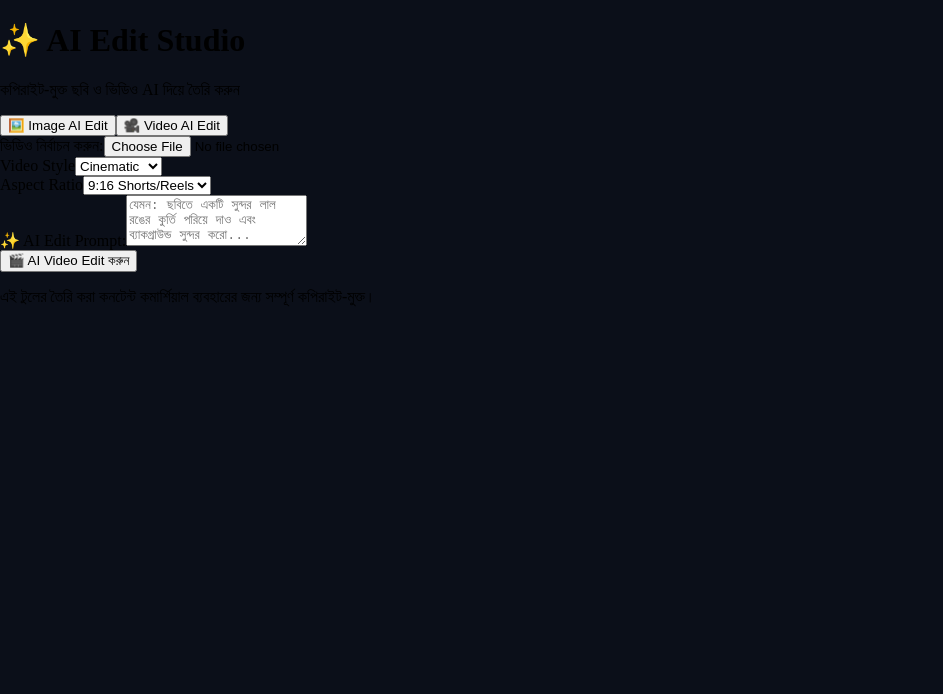
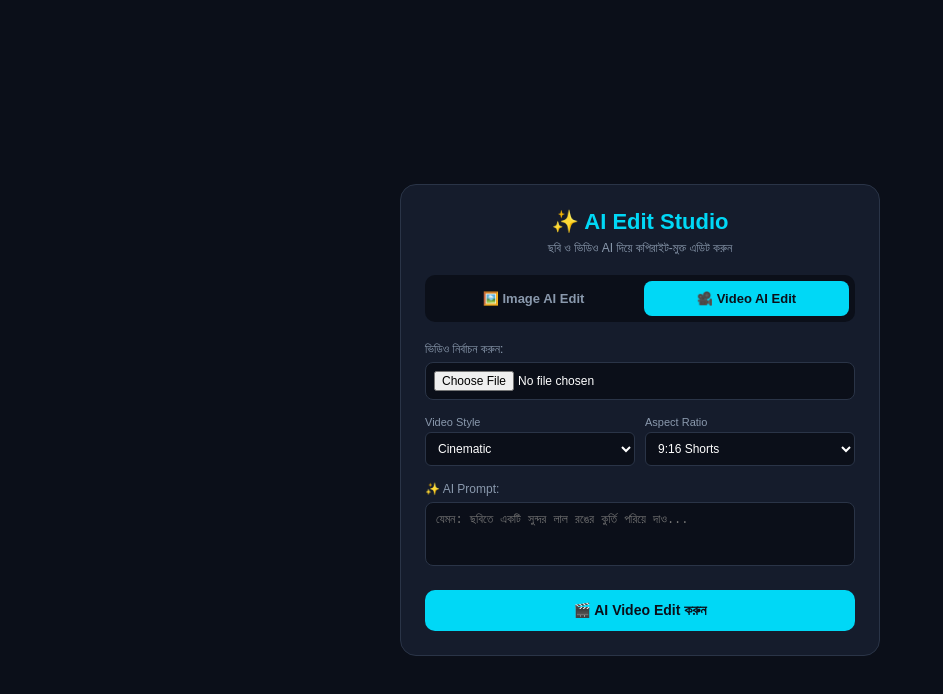
Before and after one commit to Rahyl1/ai-edit-studio-v2, a Next.js app: page / in a window 1280 px wide. Both pictures are taken after a click on the button "🎥 Video AI Edit". Shown: the top 694 px of the page, without its empty margins (0-943 px from the left). Built offline with nearby package versions, Linux system fonts and the light colour scheme.

Commit message:
Refactor Home component for improved UI
Updated styling and structure for better UI consistency. Removed unused resolution state and adjusted prompt input and button styles.

```diff
--- a/app/page.js
+++ b/app/page.js
@@ -3,17 +3,15 @@
 import { useState } from "react";
 
 export default function Home() {
-  const [activeTab, setActiveTab] = useState("image"); // "image" or "video"
+  const [activeTab, setActiveTab] = useState("image");
   const [file, setFile] = useState(null);
   const [preview, setPreview] = useState(null);
   const [prompt, setPrompt] = useState("");
   const [videoStyle, setVideoStyle] = useState("Cinematic");
   const [aspectRatio, setAspectRatio] = useState("9:16");
-  const [resolution, setResolution] = useState("720p");
   const [loading, setLoading] = useState(false);
   const [result, setResult] = useState(null);
 
-  // Quick prompt presets for users
   const presets = [
     "👗 Change outfit to elegant designer kurti",
     "✨ Add cinematic lighting and 8k realistic polish",
@@ -39,7 +37,6 @@ export default function Home() {
     setResult(null);
 
     try {
-      // Append safety & copyright-free parameters to prompt
       const enhancedPrompt = `${prompt.trim()}, copyright-free original creation, highly detailed, 8k resolution, photorealistic`;
 
       const res = await fetch("/api/edit", {
@@ -50,7 +47,6 @@ export default function Home() {
           isVideo: activeTab === "video",
           style: videoStyle,
           aspectRatio,
-          resolution,
         }),
       });
 
@@ -70,108 +66,86 @@ export default function Home() {
   };
 
   return (
-    <div className="min-h-screen bg-slate-950 text-white flex flex-col items-center justify-center p-4">
-      <div className="w-full max-w-xl bg-slate-900 border border-slate-800 rounded-2xl p-6 shadow-2xl">
+    <div style={{ backgroundColor: "#0b0f19", color: "#ffffff", minHeight: "100vh", display: "flex", justifyContent: "center", alignItems: "center", padding: "20px", fontFamily: "sans-serif" }}>
+      <div style={{ backgroundColor: "#151c2c", border: "1px solid #2a3447", borderRadius: "16px", padding: "24px", width: "100%", maxWidth: "480px", boxSizing: "border-box" }}>
 
         {/* Header */}
-        <div className="text-center mb-6">
-          <h1 className="text-2xl font-bold text-cyan-400 flex items-center justify-center gap-2">
-            ✨ AI Edit Studio
-          </h1>
-          <p className="text-xs text-slate-400 mt-1">
-            কপিরাইট-মুক্ত ছবি ও ভিডিও AI দিয়ে তৈরি করুন
-          </p>
+        <div style={{ textAlign: "center", marginBottom: "20px" }}>
+          <h1 style={{ color: "#00d8f6", fontSize: "22px", margin: "0 0 6px 0" }}>✨ AI Edit Studio</h1>
+          <p style={{ color: "#8a99ad", fontSize: "12px", margin: 0 }}>ছবি ও ভিডিও AI দিয়ে কপিরাইট-মুক্ত এডিট করুন</p>
         </div>
 
-        {/* Tab Switcher */}
-        <div className="grid grid-cols-2 gap-2 bg-slate-950 p-1.5 rounded-xl mb-6">
+        {/* Tab Buttons */}
+        <div style={{ display: "flex", gap: "8px", backgroundColor: "#0b0f19", padding: "6px", borderRadius: "10px", marginBottom: "20px" }}>
           <button
             onClick={() => { setActiveTab("image"); setResult(null); }}
-            className={`py-2 text-sm font-medium rounded-lg transition ${
-              activeTab === "image"
-                ? "bg-cyan-500 text-slate-950 shadow-md font-bold"
-                : "text-slate-400 hover:text-white"
-            }`}
+            style={{ flex: 1, padding: "10px", borderRadius: "8px", border: "none", backgroundColor: activeTab === "image" ? "#00d8f6" : "transparent", color: activeTab === "image" ? "#0b0f19" : "#8a99ad", fontWeight: "bold", cursor: "pointer", fontSize: "13px" }}
           >
             🖼️ Image AI Edit
           </button>
           <button
             onClick={() => { setActiveTab("video"); setResult(null); }}
-            className={`py-2 text-sm font-medium rounded-lg transition ${
-              activeTab === "video"
-                ? "bg-cyan-500 text-slate-950 shadow-md font-bold"
-                : "text-slate-400 hover:text-white"
-            }`}
+            style={{ flex: 1, padding: "10px", borderRadius: "8px", border: "none", backgroundColor: activeTab === "video" ? "#00d8f6" : "transparent", color: activeTab === "video" ? "#0b0f19" : "#8a99ad", fontWeight: "bold", cursor: "pointer", fontSize: "13px" }}
           >
             🎥 Video AI Edit
           </button>
         </div>
 
-        {/* File Upload */}
-        <div className="mb-4">
-          <label className="block text-xs text-slate-400 mb-2 font-medium">
+        {/* File Select */}
+        <div style={{ marginBottom: "16px" }}>
+          <label style={{ display: "block", fontSize: "12px", color: "#8a99ad", marginBottom: "6px" }}>
             {activeTab === "image" ? "ছবি নির্বাচন করুন:" : "ভিডিও নির্বাচন করুন:"}
           </label>
           <input
             type="file"
             accept={activeTab === "image" ? "image/*" : "video/*"}
             onChange={handleFileChange}
-            className="w-full text-xs text-slate-300 bg-slate-950 border border-slate-800 rounded-lg p-2.5 file:mr-3 file:py-1 file:px-3 file:rounded-md file:border-0 file:bg-slate-800 file:text-cyan-400 hover:file:bg-slate-700 cursor-pointer"
+            style={{ width: "100%", backgroundColor: "#0b0f19", border: "1px solid #2a3447", color: "#fff", padding: "8px", borderRadius: "8px", boxSizing: "border-box", fontSize: "12px" }}
           />
         </div>
 
-        {/* Preview Section */}
+        {/* Preview */}
         {preview && (
-          <div className="mb-4 rounded-xl overflow-hidden border border-slate-800 max-h-48 flex justify-center bg-slate-950">
+          <div style={{ marginBottom: "16px", textAlign: "center", backgroundColor: "#0b0f19", padding: "10px", borderRadius: "8px", border: "1px solid #2a3447" }}>
             {activeTab === "image" ? (
-              <img src={preview} alt="Upload preview" className="object-contain h-48" />
+              <img src={preview} alt="Preview" style={{ maxHeight: "180px", maxWidth: "100%", borderRadius: "6px" }} />
             ) : (
-              <video src={preview} controls className="h-48" />
+              <video src={preview} controls style={{ maxHeight: "180px", maxWidth: "100%", borderRadius: "6px" }} />
             )}
           </div>
         )}
 
-        {/* Video Extra Controls */}
+        {/* Video Options */}
         {activeTab === "video" && (
-          <div className="grid grid-cols-2 gap-3 mb-4">
-            <div>
-              <label className="block text-xs text-slate-400 mb-1">Video Style</label>
-              <select
-                value={videoStyle}
-                onChange={(e) => setVideoStyle(e.target.value)}
-                className="w-full bg-slate-950 border border-slate-800 rounded-lg p-2 text-xs text-slate-200"
-              >
+          <div style={{ display: "flex", gap: "10px", marginBottom: "16px" }}>
+            <div style={{ flex: 1 }}>
+              <label style={{ display: "block", fontSize: "11px", color: "#8a99ad", marginBottom: "4px" }}>Video Style</label>
+              <select value={videoStyle} onChange={(e) => setVideoStyle(e.target.value)} style={{ width: "100%", backgroundColor: "#0b0f19", border: "1px solid #2a3447", color: "#fff", padding: "8px", borderRadius: "6px", fontSize: "12px" }}>
                 <option>Cinematic</option>
                 <option>Anime</option>
                 <option>3D Render</option>
-                <option>Realistic</option>
               </select>
             </div>
-            <div>
-              <label className="block text-xs text-slate-400 mb-1">Aspect Ratio</label>
-              <select
-                value={aspectRatio}
-                onChange={(e) => setAspectRatio(e.target.value)}
-                className="w-full bg-slate-950 border border-slate-800 rounded-lg p-2 text-xs text-slate-200"
-              >
-                <option>9:16 Shorts/Reels</option>
-                <option>16:9 Landscape</option>
-                <option>1:1 Square</option>
+            <div style={{ flex: 1 }}>
+              <label style={{ display: "block", fontSize: "11px", color: "#8a99ad", marginBottom: "4px" }}>Aspect Ratio</label>
+              <select value={aspectRatio} onChange={(e) => setAspectRatio(e.target.value)} style={{ width: "100%", backgroundColor: "#0b0f19", border: "1px solid #2a3447", color: "#fff", padding: "8px", borderRadius: "6px", fontSize: "12px" }}>
+                <option>9:16 Shorts</option>
+                <option>16:9 Wide</option>
               </select>
             </div>
           </div>
         )}
 
-        {/* Quick Presets for Image */}
+        {/* Presets */}
         {activeTab === "image" && (
-          <div className="mb-3">
-            <span className="text-[10px] text-slate-400 block mb-1.5">দ্রুত সিলেক্ট করুন (Preset):</span>
-            <div className="flex flex-wrap gap-1.5">
+          <div style={{ marginBottom: "16px" }}>
+            <span style={{ fontSize: "11px", color: "#8a99ad", display: "block", marginBottom: "6px" }}>দ্রুত সিলেক্ট করুন (Presets):</span>
+            <div style={{ display: "flex", flexDirection: "column", gap: "6px" }}>
               {presets.map((p, idx) => (
                 <button
                   key={idx}
                   onClick={() => setPrompt(p.replace(/^[^\s]+\s/, ""))}
-                  className="text-[11px] bg-slate-950 hover:bg-slate-800 text-slate-300 border border-slate-800 rounded-md px-2.5 py-1 transition"
+                  style={{ backgroundColor: "#0b0f19", border: "1px solid #2a3447", color: "#d1d5db", padding: "6px 10px", borderRadius: "6px", textAlign: "left", cursor: "pointer", fontSize: "11px" }}
                 >
                   {p}
                 </button>
@@ -181,16 +155,14 @@ export default function Home() {
         )}
 
         {/* Prompt Input */}
-        <div className="mb-5">
-          <label className="block text-xs text-slate-400 mb-1">
-            ✨ AI Edit Prompt:
-          </label>
+        <div style={{ marginBottom: "20px" }}>
+          <label style={{ display: "block", fontSize: "12px", color: "#8a99ad", marginBottom: "6px" }}>✨ AI Prompt:</label>
           <textarea
             rows="3"
             value={prompt}
             onChange={(e) => setPrompt(e.target.value)}
-            placeholder="যেমন: ছবিতে একটি সুন্দর লাল রঙের কুর্তি পরিয়ে দাও এবং ব্যাকগ্রাউন্ড সুন্দর করো..."
-            className="w-full bg-slate-950 border border-slate-800 rounded-lg p-3 text-xs text-slate-200 focus:outline-none focus:border-cyan-500 transition"
+            placeholder="যেমন: ছবিতে একটি সুন্দর লাল রঙের কুর্তি পরিয়ে দাও..."
+            style={{ width: "100%", backgroundColor: "#0b0f19", border: "1px solid #2a3447", color: "#fff", padding: "10px", borderRadius: "8px", boxSizing: "border-box", fontSize: "12px", resize: "none" }}
           />
         </div>
 
@@ -198,37 +170,30 @@ export default function Home() {
         <button
           onClick={handleSubmit}
           disabled={loading}
-          className="w-full py-3 bg-cyan-500 hover:bg-cyan-400 disabled:bg-slate-700 text-slate-950 font-bold rounded-xl text-sm transition shadow-lg flex items-center justify-center gap-2 cursor-pointer"
+          style={{ width: "100%", padding: "12px", backgroundColor: loading ? "#4b5563" : "#00d8f6", color: "#0b0f19", fontWeight: "bold", border: "none", borderRadius: "10px", cursor: "pointer", fontSize: "14px" }}
         >
           {loading ? "⏳ প্রসেসিং হচ্ছে..." : activeTab === "image" ? "🪄 ম্যাজিক এডিট করুন" : "🎬 AI Video Edit করুন"}
         </button>
 
-        {/* Output Result */}
+        {/* Result Area */}
         {result && (
-          <div className="mt-6 border-t border-slate-800 pt-4 text-center">
-            <h3 className="text-xs text-cyan-400 mb-3 font-semibold">ফলাফল (Copyright Free):</h3>
-            <div className="rounded-xl overflow-hidden border border-slate-800 bg-slate-950 p-2">
-              {activeTab === "image" ? (
-                <img src={result} alt="AI Result" className="w-full rounded-lg" />
-              ) : (
-                <video src={result} controls className="w-full rounded-lg" />
-              )}
-            </div>
+          <div style={{ marginTop: "20px", borderTop: "1px solid #2a3447", paddingTop: "16px", textAlign: "center" }}>
+            <h3 style={{ color: "#00d8f6", fontSize: "13px", marginBottom: "10px" }}>ফলাফল (Copyright Free):</h3>
+            {activeTab === "image" ? (
+              <img src={result} alt="AI Result" style={{ width: "100%", borderRadius: "8px" }} />
+            ) : (
+              <video src={result} controls style={{ width: "100%", borderRadius: "8px" }} />
+            )}
             <a
               href={result}
               target="_blank"
               download
-              className="inline-block mt-3 text-xs bg-slate-800 hover:bg-slate-700 text-cyan-400 px-4 py-2 rounded-lg border border-slate-700"
+              style={{ display: "inline-block", marginTop: "10px", fontSize: "12px", color: "#00d8f6", textDecoration: "none" }}
             >
-              ⬇️ ফুল কোয়ালিটিতে ডাউনলোডের জন্য ক্লিক করুন
+              ⬇️ ফুল কোয়ালিটিতে ডাউনলোড করুন
             </a>
           </div>
         )}
-
-        {/* Copyright Notice */}
-        <p className="text-[10px] text-slate-500 text-center mt-5">
-          এই টুলের তৈরি করা কনটেন্ট কমার্শিয়াল ব্যবহারের জন্য সম্পূর্ণ কপিরাইট-মুক্ত।
-        </p>
 
       </div>
     </div>
```
